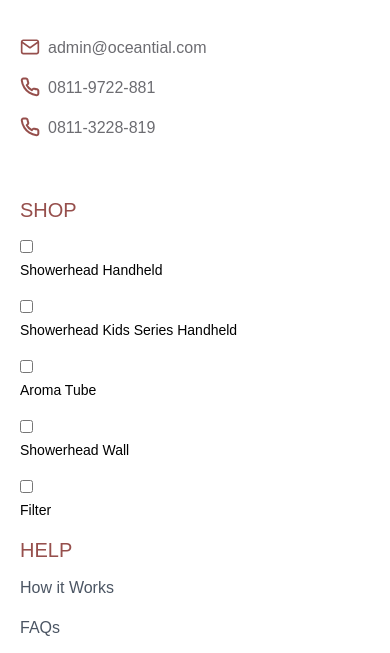
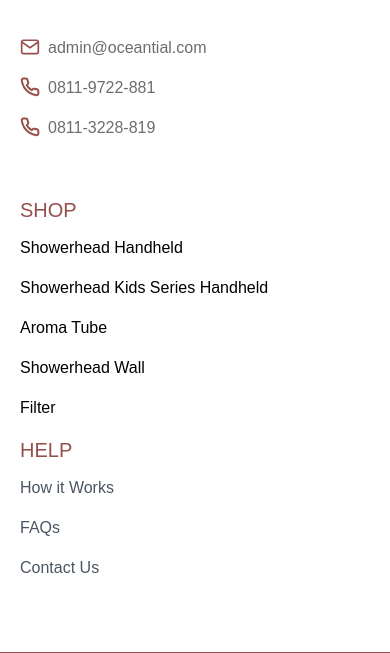
Before and after one commit to Gurita4Cyber/oceantial, a PHP site: page /faqs.html in a window 390 px wide. Shown: the part 4726-5379 px from the top of the page. Run offline with PHP 8.4, Linux system fonts and the light colour scheme; some web fonts are replaced.

Commit message:
menu mobile fix

```diff
--- a/public/css/custom.css
+++ b/public/css/custom.css
@@ -287,6 +287,7 @@ small.form-text.text-muted {
 .accordion2 input + label { padding: 10px 55px 0px 0;}
 .accordion2 label svg{width: 20px;top: 5px;}
 .accordion2 .item{padding: 10px 0 10px 0;}
+.list-none.mobile-only input { display: none; }
 
 
 }
--- a/public/footer.html
+++ b/public/footer.html
@@ -267,7 +267,7 @@
             <div class="flex-grow flex flex-wrap md:pl-10 -mb-10 md:mt-0 mt-10 text-left">
                 <div class="lg:w-1/3 md:w-1/2 w-full lg:px-4">
                     <h2 class="title-font font-medium text-btnbg uppercase tracking-normal text-xl mb-3">Shop</h2>
-                    <ul class="list-none">
+                    <ul class="list-none desktop-only">
                         <li class="pb-4">
                             <input type="checkbox" value="selected" id="toggle-one" class="toggle-input">
                             <label for="toggle-one" class="block cursor-pointer text-sm lg:text-base">Showerhead
@@ -293,6 +293,38 @@
                             <label for="toggle-one" class="block cursor-pointer text-sm lg:text-base">Filter</label>
                         </li>
                     </ul>
+                    <ul class="list-none mobile-only">
+                        <li class="pb-4">
+
+                            <input class="menu-btn" type="checkbox" id="menu-btn" />
+                            <label class="menu-icon whitemenu" for="menu-btn">Showerhead
+                                Handheld</label>
+                        </li>
+                        <li class="pb-4">
+
+                            <input class="menu-btn" type="checkbox" id="menu-btn" />
+                            <label class="menu-icon whitemenu" for="menu-btn">Showerhead Kids
+                                Series
+                                Handheld</label>
+                        </li>
+                        <li class="pb-4">
+
+                            <input class="menu-btn" type="checkbox" id="menu-btn" />
+                            <label class="menu-icon whitemenu" for="menu-btn">Aroma Tube</label>
+                        </li>
+                        <li class="pb-4">
+
+                            <input class="menu-btn" type="checkbox" id="menu-btn" />
+                            <label class="menu-icon whitemenu" for="menu-btn">Showerhead
+                                Wall</label>
+                        </li>
+                        <li class="pb-4">
+
+                            <input class="menu-btn" type="checkbox" id="menu-btn" />
+                            <label class="menu-icon whitemenu" for="menu-btn">Filter</label>
+                        </li>
+                    </ul>
+
                 </div>
                 <div class="lg:w-1/3 md:w-1/2 w-full lg:px-4">
                     <h2 class="title-font font-medium text-btnbg uppercase tracking-normal text-xl mb-3">Help</h2>
```
